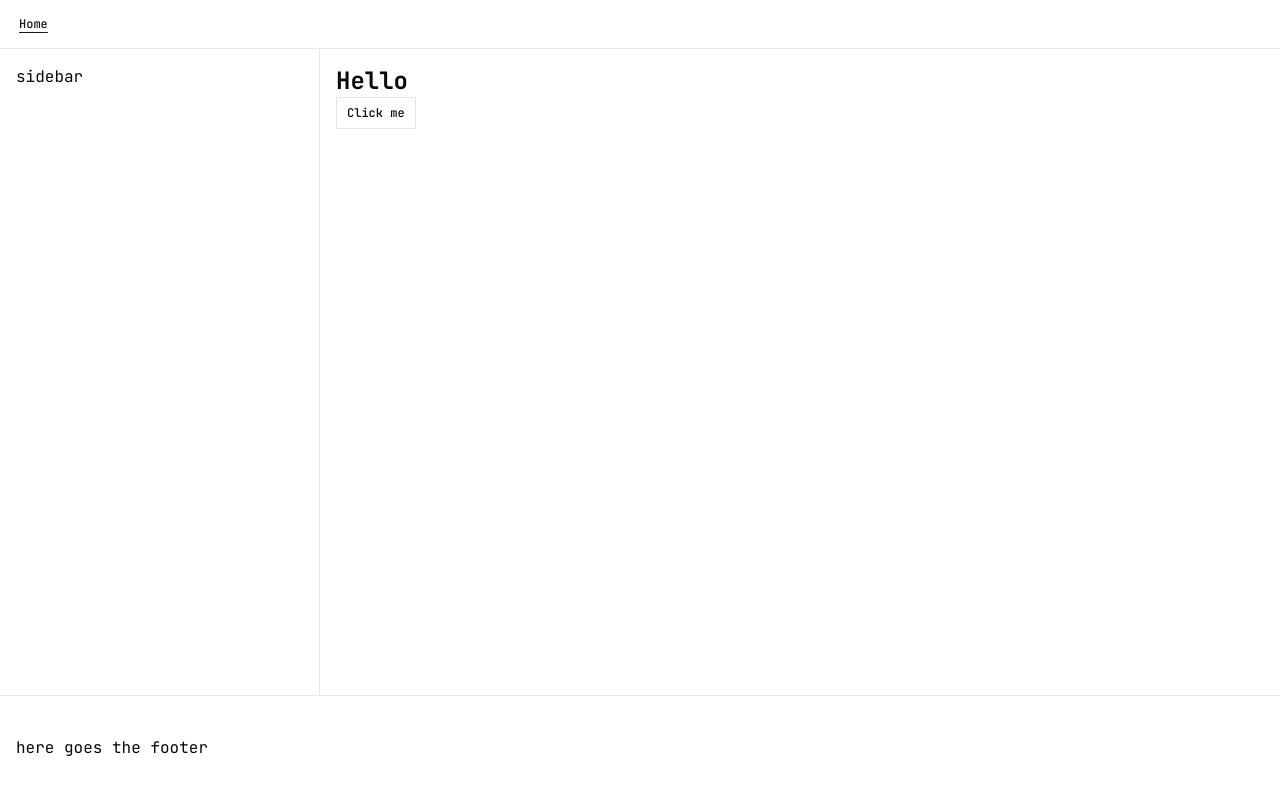
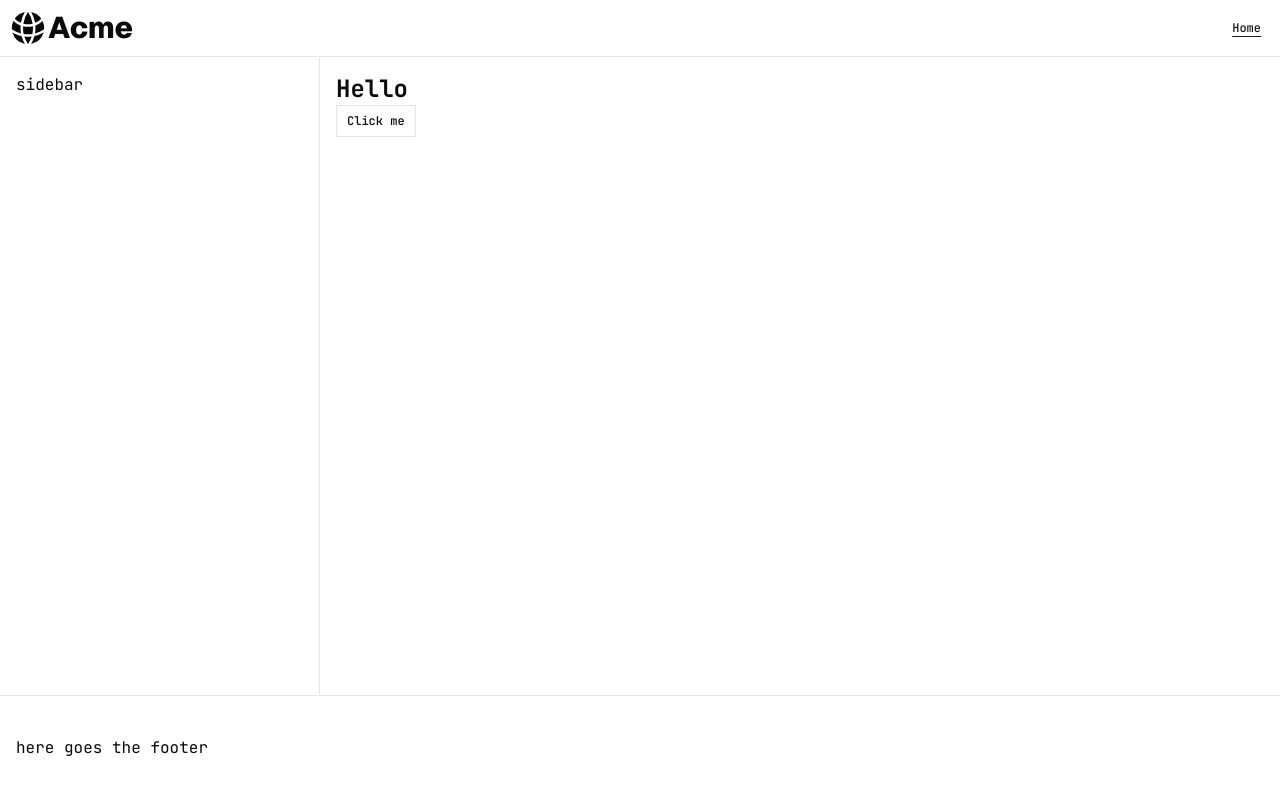
Before and after one commit to Matin297/next-acme-tutorial, a Next.js app: page / in a window 1280 px wide. Shown: the top 794 px of the page. Built offline with nearby package versions, Linux system fonts and the light colour scheme.

Commit message:
added brand logo to nav

```diff
--- /dev/null
+++ b/app/_components/logo.tsx
@@ -0,0 +1,10 @@
+import { GlobeAltIcon } from "@heroicons/react/24/solid";
+
+export default function Logo() {
+  return (
+    <div className="flex items-center font-sans">
+      <GlobeAltIcon className="w-10 h-10" />
+      <p className="text-3xl font-extrabold">Acme</p>
+    </div>
+  );
+}
--- a/app/_components/navbar.tsx
+++ b/app/_components/navbar.tsx
@@ -3,11 +3,13 @@
 import { usePathname } from "next/navigation";
 import LinkButton from "@/components/link-button";
 import { cn } from "@/lib/utils";
+import Logo from "./logo";
 
 export default function Navbar() {
   const pathname = usePathname();
   return (
-    <nav className="container mx-auto">
+    <nav className="container mx-auto flex items-center justify-between gap-5">
+      <Logo />
       <ul className="flex items-center">
         <li>
           <LinkButton className={cn({ underline: pathname === "/" })} href="/">
--- /dev/null
+++ b/app/fonts.ts
@@ -0,0 +1,11 @@
+import { Geist, JetBrains_Mono } from "next/font/google";
+
+export const jetbrainsMono = JetBrains_Mono({
+  subsets: ["latin"],
+  variable: "--font-mono",
+});
+
+export const geistSans = Geist({
+  variable: "--font-geist-sans",
+  subsets: ["latin"],
+});
--- a/app/layout.tsx
+++ b/app/layout.tsx
@@ -1,18 +1,8 @@
 import type { Metadata } from "next";
-import { Geist, JetBrains_Mono } from "next/font/google";
 import { cn } from "@/lib/utils";
+import { geistSans, jetbrainsMono } from "./fonts";
 import "./globals.css";
 import Navbar from "./_components/navbar";
-
-const jetbrainsMono = JetBrains_Mono({
-  subsets: ["latin"],
-  variable: "--font-mono",
-});
-
-const geistSans = Geist({
-  variable: "--font-geist-sans",
-  subsets: ["latin"],
-});
 
 export const metadata: Metadata = {
   title: "Create Next App",
@@ -23,7 +13,12 @@ export default function RootLayout({ children }: LayoutProps<"/">) {
   return (
     <html
       lang="en"
-      className={cn(geistSans.variable, jetbrainsMono.variable, "font-mono")}
+      className={cn(
+        geistSans.variable,
+        jetbrainsMono.variable,
+        "font-mono",
+        "antialiased",
+      )}
     >
       <body className="grid grid-cols-[1fr_3fr] grid-rows-[auto_1fr_auto] min-h-screen">
         <header className="sticky top-0 border-b bg-background/20 backdrop-blur-sm col-span-2 p-2">
@@ -34,7 +29,7 @@ export default function RootLayout({ children }: LayoutProps<"/">) {
         </aside>
         <main className="p-4">{children}</main>
         <footer className="col-span-2 border-t py-10 px-4 h-fit">
-          here goes the footer
+          <section className="container mx-auto">here goes the footer</section>
         </footer>
       </body>
     </html>
--- a/package.json
+++ b/package.json
@@ -11,6 +11,7 @@
   },
   "dependencies": {
     "@base-ui/react": "^1.8.0",
+    "@heroicons/react": "^2.2.0",
     "@phosphor-icons/react": "^2.1.10",
     "class-variance-authority": "^0.7.1",
     "cn": "^0.2.5",
```
Also changed, not shown: 1 other file (tests, documents, lock files or other folders).
